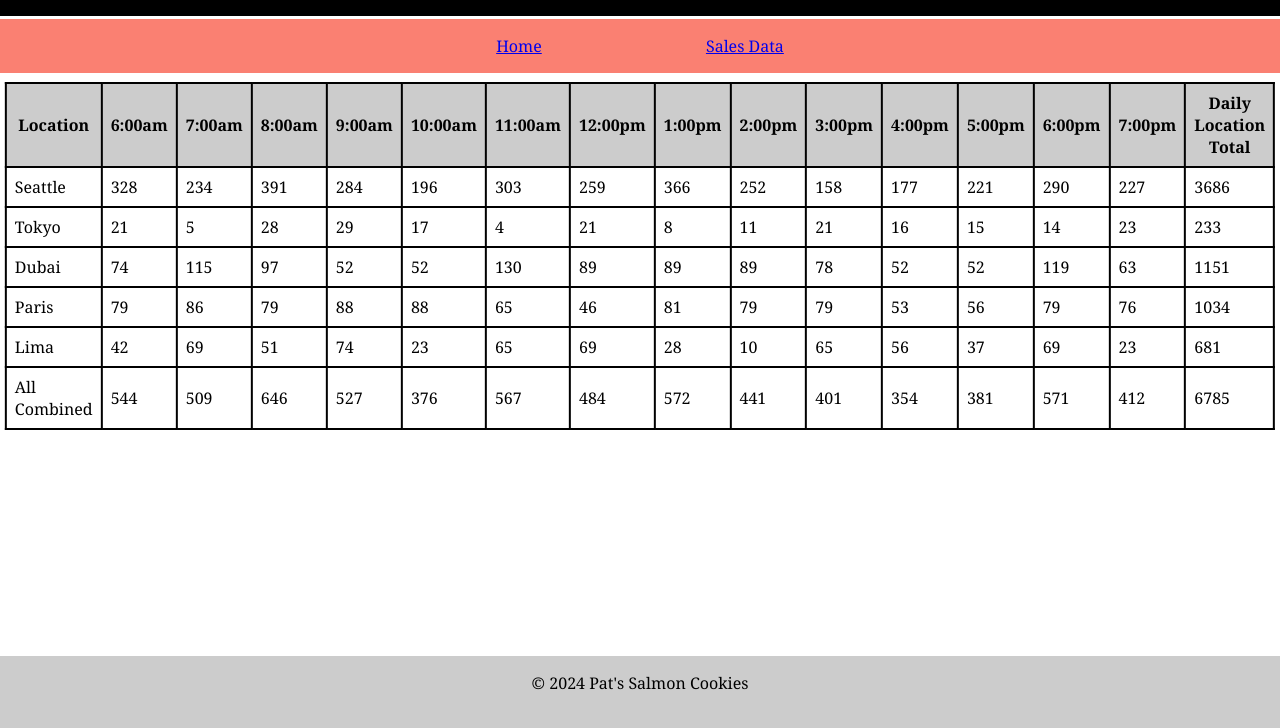
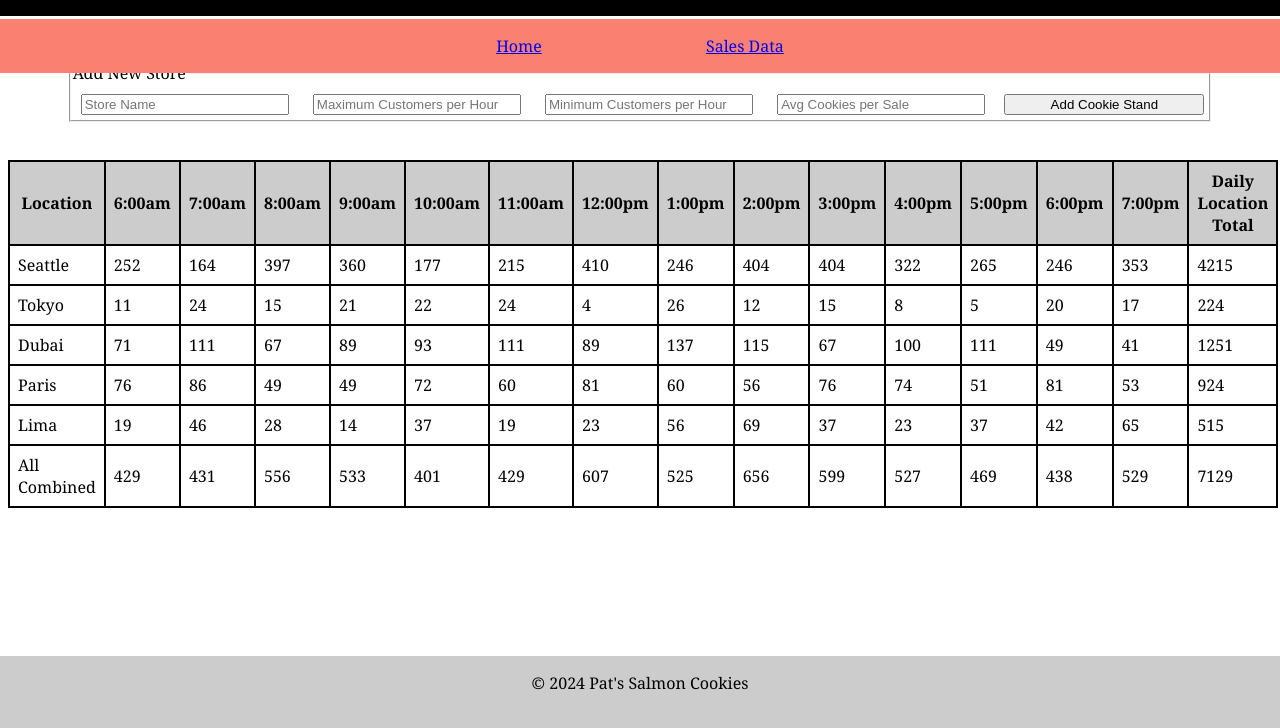
Before and after one commit to Jed-Staley/cookie-stand, a plain HTML site: page sales.html in a window 1280 px wide. Shown: the part 64-792 px from the top of the page. Drawn offline with Linux system fonts and the light colour scheme.

Commit message:
Added functionality for new stores

```diff
--- a/css/styleSales.css
+++ b/css/styleSales.css
@@ -49,14 +49,22 @@ body {
   }
 
   main {
-    margin-top: 18%;
+    margin-top: 10%;
     margin-bottom: 15%;
+    display: flex;
+    flex-direction: column;
+    align-items: center;
+
+    fieldset {
+      margin: 0;
+      padding: 0;
+      div {
+        display: inline-block;
+      }
+    }
 
     table {
-      position: absolute;
-      top: 40%;
-      left: 50%;
-      transform: translate(-50%, -50%);
+      margin: 3% auto auto auto;
       border-collapse: collapse;
 
       th {
@@ -69,6 +77,34 @@ body {
         padding: 0.5em;
 
       }
+    }
+  }
+
+  #cookieStandForm {
+    display: flex;
+    flex-wrap: wrap;
+    justify-content: center;
+    align-items: center;
+  }
+
+  #cookieStandForm label {
+    margin: 5px;
+  }
+
+  #cookieStandForm input,
+  #cookieStandForm button {
+    margin: 5px;
+    width: 200px;
+  }
+
+  #cookieStandForm button {
+    margin-top: 10px;
+  }
+
+  @media (max-width: 600px) {
+    #cookieStandForm input,
+    #cookieStandForm button {
+      width: calc(50% - 10px);
     }
   }
 
--- a/js/sales-data.js
+++ b/js/sales-data.js
@@ -86,14 +86,6 @@ function createTableFooter() {
 
 // loads the stores and renders their simulated sales to the page
 function loadSalesPage() {
-  // creates store objects
-  new Store('seattle', 23, 65, 6.3);
-  new Store('tokyo', 3, 24, 1.2);
-  new Store('dubai', 11, 38, 3.7);
-  new Store('paris', 20, 38, 2.3);
-  new Store('lima', 2, 16, 4.6);
-
-  // renders sales data to page
   createTableHeader();
   for (let store of stores) {
     store.renderData();
@@ -101,4 +93,27 @@ function loadSalesPage() {
   createTableFooter();
 }
 
+new Store('seattle', 23, 65, 6.3);
+new Store('tokyo', 3, 24, 1.2);
+new Store('dubai', 11, 38, 3.7);
+new Store('paris', 20, 38, 2.3);
+new Store('lima', 2, 16, 4.6);
+
+document.getElementById('cookieStandForm').addEventListener('submit', function(event) {
+  event.preventDefault();
+
+  const table = document.querySelector('table');
+  while (table.firstChild) {
+    table.removeChild(table.firstChild);
+  }
+
+  let newStoreName = document.getElementById('storeName').value;
+  let newMinTraf = parseFloat(document.getElementById('newMinTraf').value);
+  let newMaxTraf = parseFloat(document.getElementById('newMaxTraf').value);
+  let newOrderSize = parseFloat(document.getElementById('newAvgOrder').value);
+
+  new Store(newStoreName, newMinTraf, newMaxTraf, newOrderSize);
+  loadSalesPage();
+});
+
 loadSalesPage();
--- a/sales.html
+++ b/sales.html
@@ -17,6 +17,24 @@
       <button id="darkModeSales">Dark Mode: Off</button>
     </header>
     <main>
+      <form id="cookieStandForm">
+        <fieldset>
+          <legend>Add New Store</legend>
+          <label>
+            <input type="text" id="storeName" placeholder="Store Name"/>
+          </label>
+          <label>
+            <input type="number" id="newMinTraf" placeholder="Maximum Customers per Hour"/>
+          </label>
+          <label>
+            <input type="number" id="newMaxTraf" placeholder="Minimum Customers per Hour"/>
+          </label>
+          <label>
+            <input type="number" id="newAvgOrder" placeholder="Avg Cookies per Sale"/>
+          </label>
+          <button type="submit" id="reloadButton">Add Cookie Stand</button>
+        </fieldset>
+      </form>
       <table id="table"></table>
     </main>
     <footer>
```
Also changed, not shown: images/Screenshot Monday.png (renamed from images/Screenshot (6).png), images/Screenshot Thursday.png (added), images/Screenshot Tuesday.png (renamed from images/Screenshot (8).png), images/Screenshot Wednesday.png (renamed from images/Screenshot (10).png).
